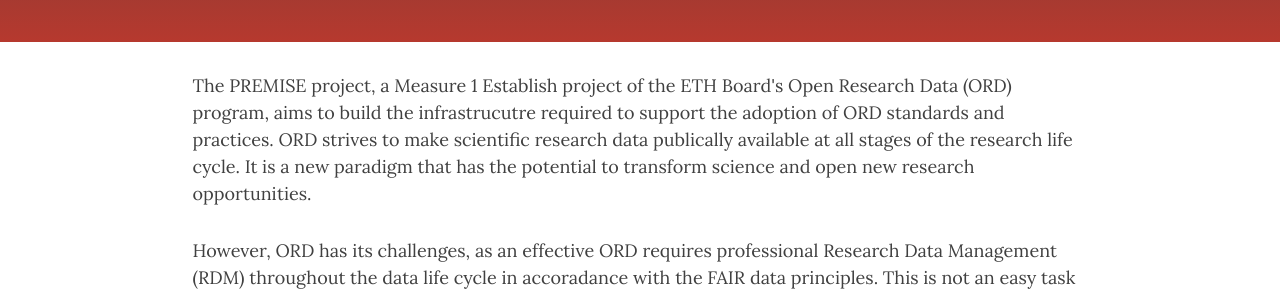
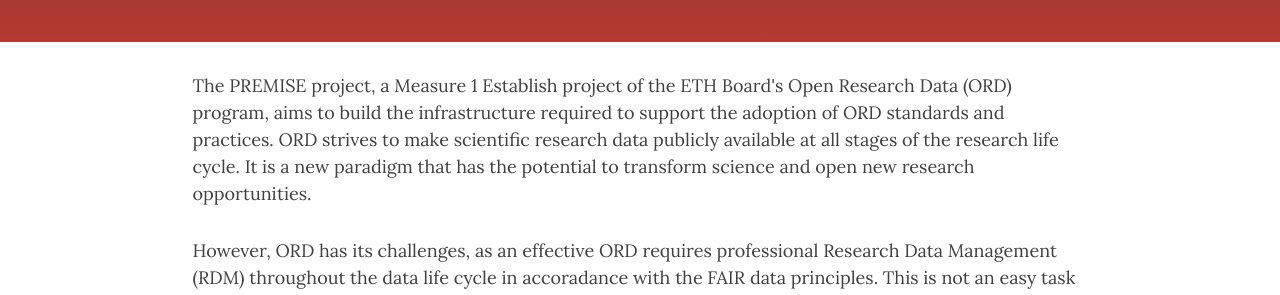
Before and after one commit to ord-premise/ord-premise.github.io, a Jekyll site: the page built from about.html, in a window 1280 px wide and 900 px high. Shown: the part 292-587 px from the top of the window. Built offline with Jekyll 4.4.1, drawn with Linux system fonts in a browser that asks for light colours; nearby versions of some CDN libraries; comment, search, counter and statistics services are not loaded.

Commit message:
Fix typos in about page

```diff
--- a/about.html
+++ b/about.html
@@ -7,7 +7,7 @@
 <div class="col-xl-10 offset-xl-1 about">
 
   <p>
-    The PREMISE project, a Measure 1 Establish project of the ETH Board's Open Research Data (ORD) program, aims to build the infrastrucutre required to support the adoption of ORD standards and practices. ORD strives to make scientific research data publically available at all stages of the research life cycle. It is a new paradigm that has the potential to transform science and open new research opportunities.
+    The PREMISE project, a Measure 1 Establish project of the ETH Board's Open Research Data (ORD) program, aims to build the infrastructure required to support the adoption of ORD standards and practices. ORD strives to make scientific research data publicly available at all stages of the research life cycle. It is a new paradigm that has the potential to transform science and open new research opportunities.
   </p>
 
   <p>
```
